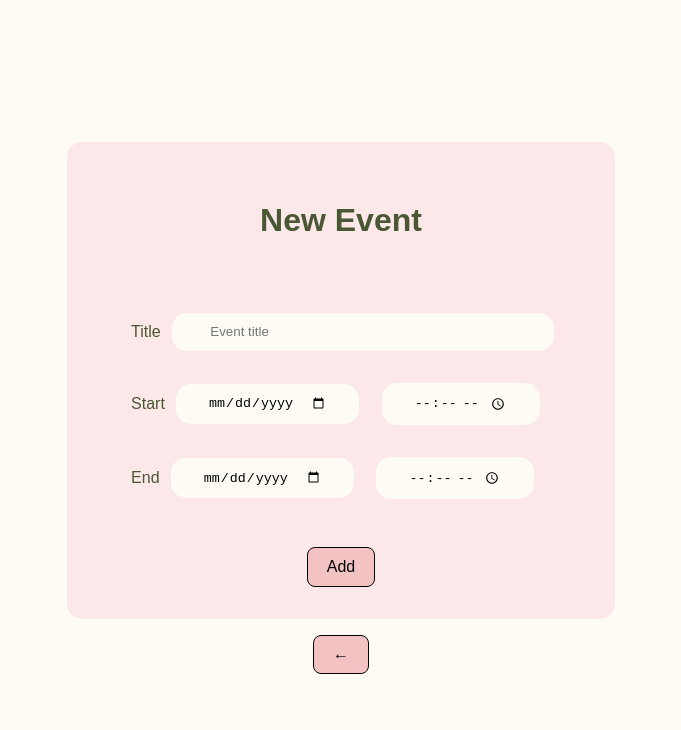
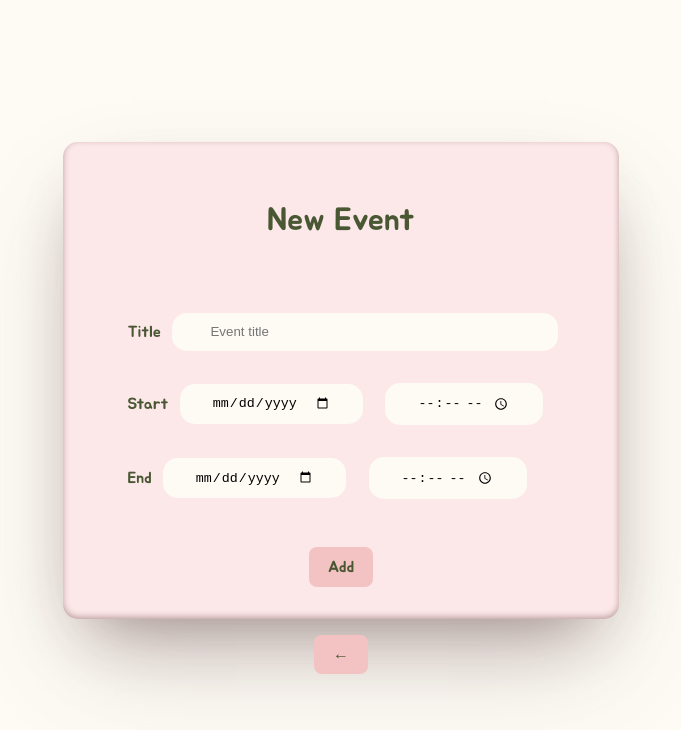
Before and after one commit to giecherry/Productivity-Assistant-Application, a React (Vite) app: page /calendar/newEvent in a window 1280 px wide. Shown: the top 730 px of the page, without its empty margins (299-980 px from the left). Built offline with nearby package versions, Linux system fonts and the light colour scheme; a web font is replaced by a local one.

Commit message:
new event css

```diff
--- a/src/components/EventCalendar-components/NewEvent.jsx
+++ b/src/components/EventCalendar-components/NewEvent.jsx
@@ -46,7 +46,7 @@ const NewEvent = () => {
 
 
     return (
-        <>
+        <div className={NewEventCSS.NewEventBody}>
             <div className={NewEventCSS.newEventContainer}>
                 {eventTitle? <h1>{eventTitle}</h1> :<h1>New Event</h1>}
                 <div className={NewEventCSS.inputContainer}>
@@ -75,7 +75,7 @@ const NewEvent = () => {
             </div>
             <Link to="/calendar"><button>&#8592;</button></Link>
 
-        </>
+        </div>
     )
 }
 
--- a/src/components/EventCalendar-components/NewEvent.module.css
+++ b/src/components/EventCalendar-components/NewEvent.module.css
@@ -8,6 +8,14 @@
 --baby-powder: #FEFBF5ff;
 */
 
+.NewEventBody{
+    font-family: "Jua";
+}
+.NewEventBody button{
+    border: transparent;
+    color:#495733ff;
+}
+
 .newEventContainer {
     display: flex;
     flex-direction: column;
@@ -16,6 +24,7 @@
     margin: 1rem;
     background-color: #FCE8E9ff;
     border-radius: 15px;
+    box-shadow: #5941414e 0px 50px 100px -20px, #57323274 0px 30px 60px -30px, #42101058 0px -2px 6px 0px inset;
 }
 
 .input {
```
